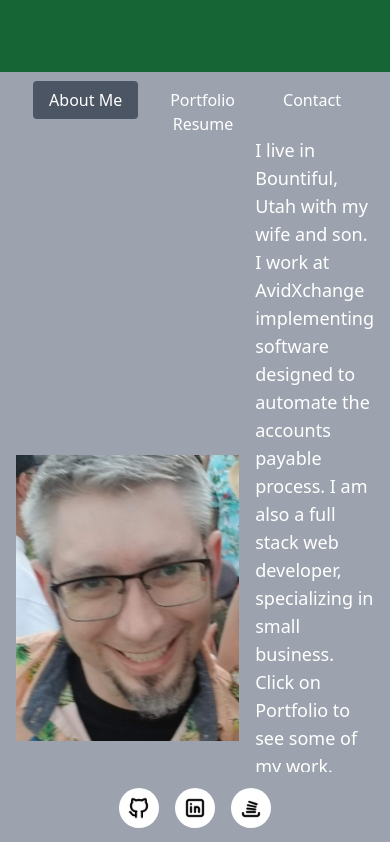
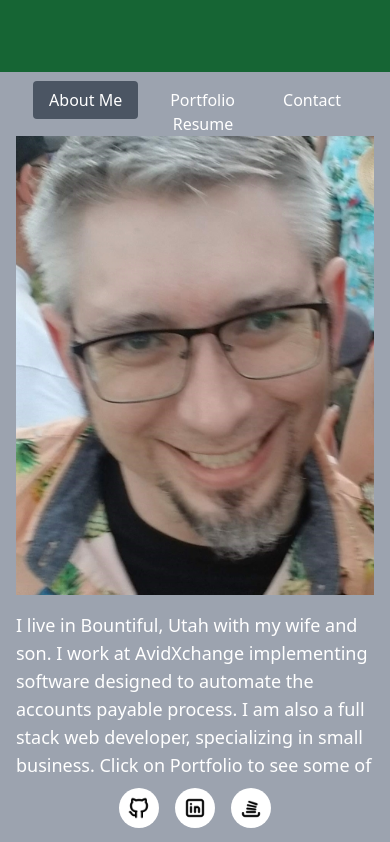
Before and after one commit to tmorgan-dev/react-portfolio, a React (Vite) app: page / in a window 390 px wide. Shown: the top 842 px of the page. Built offline with nearby package versions, Linux system fonts and the light colour scheme.

Commit message:
fixed display bug for small screens

```diff
--- a/src/components/AboutMe.jsx
+++ b/src/components/AboutMe.jsx
@@ -4,15 +4,15 @@ import { motion } from "framer-motion";
 
 const AboutMe = () => {
     return (
-        <div className="flex items-center">
-            <div className="imageWrapper mr-4"> {/* Wrapper div for the image */}
+        <div className="flex flex-col md:flex-row items-center">
+            <div className="md:order-2 mb-4 md:mb-0 md:mr-4"> {/* Wrapper div for the image */}
                 <motion.img
                     animate={{ scale: 1 }}
                     initial={{ scale: 0 }}
                     transition={{ duration: .7, delay: 1 }}
                     src={profilePic} className="w-auto h-auto" alt="Profile" />
             </div>
-            <div className="content text-white text-lg flex-1">
+            <div className="content text-white text-lg flex-1 md:order-1">
                 <motion.p
                     animate={{ y: 0 }}
                     initial={{ y: -500 }}
```
